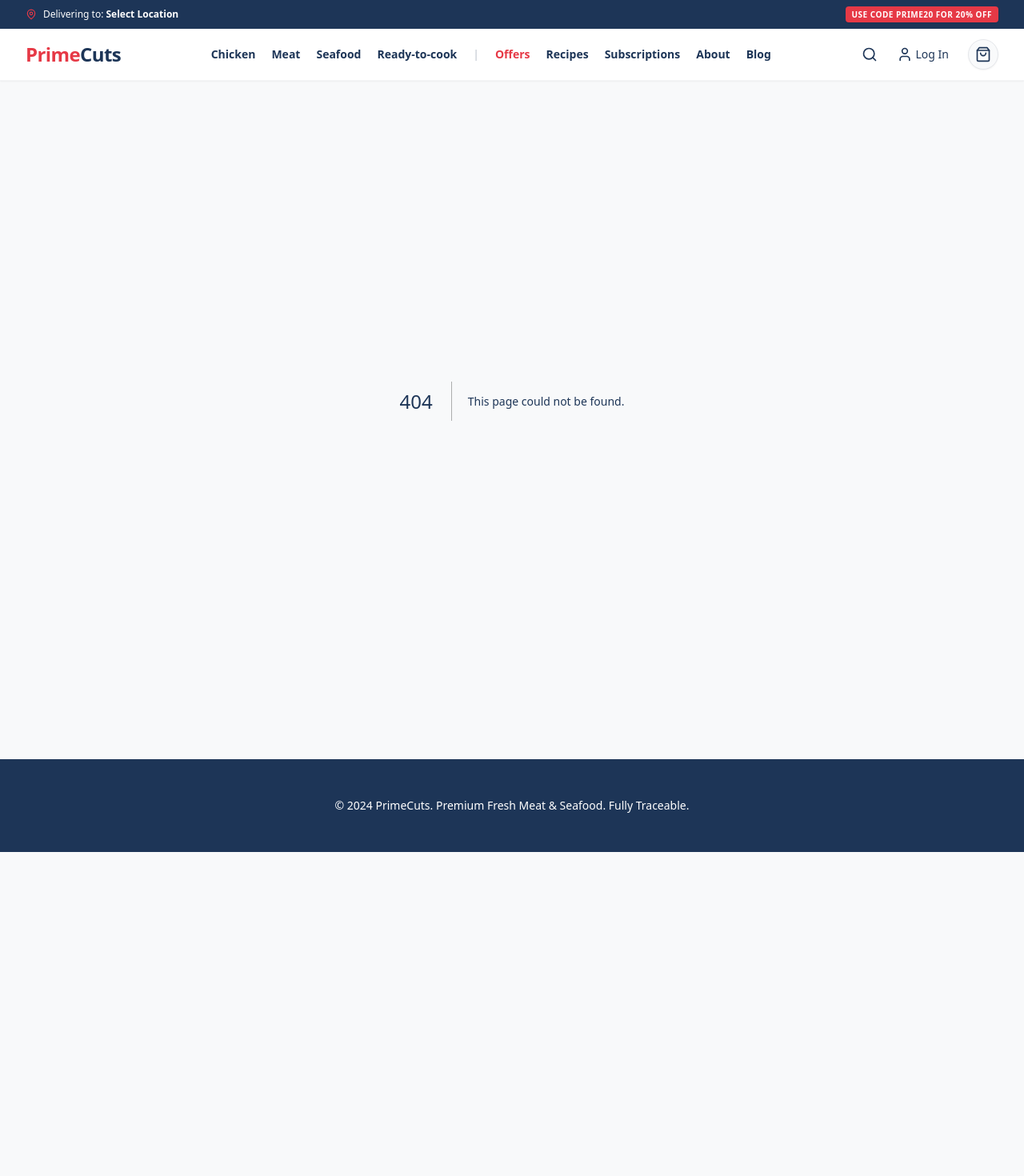
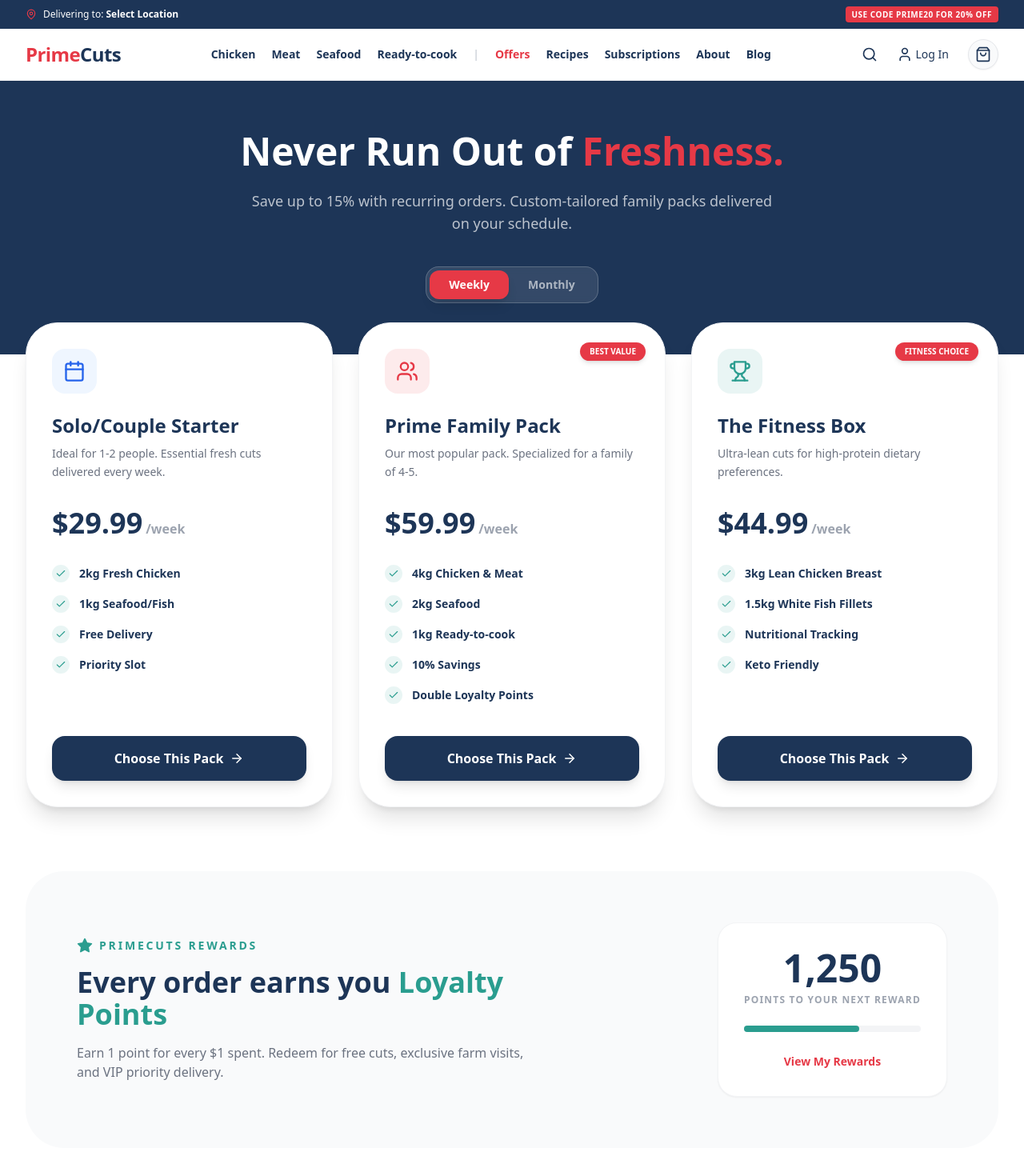
Before and after one commit to kiranmondal943/primecuts, a Next.js app: page /subscriptions in a window 1280 px wide. Before the commit this address had no page. Shown: the top 1470 px of the page at 80% size. Before the commit the page ends 1065 px from the top, so only its background shows below. Built offline with nearby package versions, Linux system fonts and the light colour scheme.

Commit message:
Create page.tsx

```diff
--- /dev/null
+++ b/src/app/subscriptions/page.tsx
@@ -0,0 +1,149 @@
+"use client";
+import { useState } from 'react';
+import { Calendar, Zap, Users, Trophy, Check, ArrowRight, Star } from 'lucide-react';
+import { useCartStore } from '@/store/useCartStore';
+
+export default function SubscriptionsPage() {
+  const [billingCycle, setBillingCycle] = useState<'weekly' | 'monthly'>('weekly');
+  const addToCart = useCartStore((state) => state.addItem);
+
+  const plans = [
+    {
+      id: 'sub_starter',
+      name: 'Solo/Couple Starter',
+      description: 'Ideal for 1-2 people. Essential fresh cuts delivered every week.',
+      price: billingCycle === 'weekly' ? 29.99 : 109.99,
+      icon: Calendar,
+      features: ['2kg Fresh Chicken', '1kg Seafood/Fish', 'Free Delivery', 'Priority Slot'],
+      color: 'bg-blue-50 text-blue-600',
+      badge: null
+    },
+    {
+      id: 'sub_family',
+      name: 'Prime Family Pack',
+      description: 'Our most popular pack. Specialized for a family of 4-5.',
+      price: billingCycle === 'weekly' ? 59.99 : 219.99,
+      icon: Users,
+      features: ['4kg Chicken & Meat', '2kg Seafood', '1kg Ready-to-cook', '10% Savings', 'Double Loyalty Points'],
+      color: 'bg-[#E63946]/10 text-[#E63946]',
+      badge: 'BEST VALUE'
+    },
+    {
+      id: 'sub_protein',
+      name: 'The Fitness Box',
+      description: 'Ultra-lean cuts for high-protein dietary preferences.',
+      price: billingCycle === 'weekly' ? 44.99 : 169.99,
+      icon: Trophy,
+      features: ['3kg Lean Chicken Breast', '1.5kg White Fish Fillets', 'Nutritional Tracking', 'Keto Friendly'],
+      color: 'bg-[#2A9D8F]/10 text-[#2A9D8F]',
+      badge: 'FITNESS CHOICE'
+    }
+  ];
+
+  const handleSubscribe = (plan: any) => {
+    addToCart({
+      id: plan.id,
+      name: `${plan.name} (${billingCycle})`,
+      basePrice: plan.price,
+      finalPrice: plan.price,
+      quantity: 1,
+      cutType: 'Subscription Box',
+      weight: 'Custom Bundle',
+      image: 'https://images.unsplash.com/photo-1547592166-23ac45744acd?q=80&w=400'
+    });
+    alert(`Subscribed to ${plan.name}! Your first box is added to the cart.`);
+  };
+
+  return (
+    <div className="bg-white min-h-screen">
+      {/* Hero Header */}
+      <section className="bg-[#1D3557] py-16 px-4 text-center">
+        <div className="max-w-4xl mx-auto">
+          <h1 className="text-4xl md:text-5xl font-black text-white mb-6">Never Run Out of <span className="text-[#E63946]">Freshness.</span></h1>
+          <p className="text-lg text-white/70 mb-10 max-w-2xl mx-auto">
+            Save up to 15% with recurring orders. Custom-tailored family packs delivered on your schedule.
+          </p>
+
+          {/* Toggle Switch */}
+          <div className="inline-flex items-center bg-white/10 p-1 rounded-2xl backdrop-blur-sm border border-white/20">
+            <button
+              onClick={() => setBillingCycle('weekly')}
+              className={`px-6 py-2 rounded-xl text-sm font-bold transition-all ${billingCycle === 'weekly' ? 'bg-[#E63946] text-white shadow-lg' : 'text-white/60 hover:text-white'}`}
+            >
+              Weekly
+            </button>
+            <button
+              onClick={() => setBillingCycle('monthly')}
+              className={`px-6 py-2 rounded-xl text-sm font-bold transition-all ${billingCycle === 'monthly' ? 'bg-[#E63946] text-white shadow-lg' : 'text-white/60 hover:text-white'}`}
+            >
+              Monthly
+            </button>
+          </div>
+        </div>
+      </section>
+
+      {/* Plans Grid */}
+      <section className="max-w-7xl mx-auto px-4 sm:px-6 lg:px-8 -mt-10 pb-24">
+        <div className="grid grid-cols-1 md:grid-cols-3 gap-8">
+          {plans.map((plan) => (
+            <div key={plan.id} className="bg-white rounded-[2.5rem] shadow-xl border border-gray-100 p-8 flex flex-col relative overflow-hidden group hover:border-[#E63946]/20 transition-all duration-500">
+              {plan.badge && (
+                <div className="absolute top-6 right-6 bg-[#E63946] text-white text-[10px] font-black px-3 py-1 rounded-full shadow-md z-10">
+                  {plan.badge}
+                </div>
+              )}
+
+              <div className={`w-14 h-14 rounded-2xl ${plan.color} flex items-center justify-center mb-6`}>
+                <plan.icon size={28} />
+              </div>
+
+              <h3 className="text-2xl font-black text-[#1D3557] mb-2">{plan.name}</h3>
+              <p className="text-sm text-gray-500 mb-8 leading-relaxed">{plan.description}</p>
+
+              <div className="mb-8">
+                <span className="text-4xl font-black text-[#1D3557]">${plan.price}</span>
+                <span className="text-gray-400 font-bold ml-1">/{billingCycle === 'weekly' ? 'week' : 'mo'}</span>
+              </div>
+
+              <ul className="space-y-4 mb-10 flex-grow">
+                {plan.features.map((feat, i) => (
+                  <li key={i} className="flex items-center gap-3 text-sm font-bold text-[#1D3557]">
+                    <div className="bg-[#2A9D8F]/10 p-1 rounded-full"><Check className="text-[#2A9D8F]" size={14} /></div>
+                    {feat}
+                  </li>
+                ))}
+              </ul>
+
+              <button
+                onClick={() => handleSubscribe(plan)}
+                className="w-full bg-[#1D3557] hover:bg-[#E63946] text-white py-4 rounded-2xl font-black shadow-lg transition-all flex items-center justify-center gap-2 group-hover:scale-[1.02]"
+              >
+                Choose This Pack <ArrowRight size={18} />
+              </button>
+            </div>
+          ))}
+        </div>
+
+        {/* Loyalty Program Callout */}
+        <div className="mt-20 bg-gray-50 rounded-[3rem] p-10 md:p-16 flex flex-col md:flex-row items-center justify-between gap-10">
+           <div className="max-w-xl text-center md:text-left">
+              <div className="flex items-center justify-center md:justify-start gap-2 mb-4 text-[#2A9D8F]">
+                <Star className="fill-[#2A9D8F]" size={20} />
+                <p className="text-sm font-black uppercase tracking-[0.2em]">PrimeCuts Rewards</p>
+              </div>
+              <h2 className="text-3xl md:text-4xl font-black text-[#1D3557] mb-4">Every order earns you <span className="text-[#2A9D8F]">Loyalty Points</span></h2>
+              <p className="text-gray-500 font-medium">Earn 1 point for every $1 spent. Redeem for free cuts, exclusive farm visits, and VIP priority delivery.</p>
+           </div>
+           <div className="bg-white p-8 rounded-3xl shadow-sm border border-gray-100 text-center min-w-[280px]">
+              <p className="text-5xl font-black text-[#1D3557] mb-2">1,250</p>
+              <p className="text-xs font-bold text-gray-400 uppercase tracking-widest mb-6">Points to your next reward</p>
+              <div className="w-full bg-gray-100 h-2 rounded-full mb-6">
+                <div className="bg-[#2A9D8F] w-[65%] h-full rounded-full"></div>
+              </div>
+              <button className="text-[#E63946] font-bold text-sm hover:underline">View My Rewards</button>
+           </div>
+        </div>
+      </section>
+    </div>
+  );
+}
```
